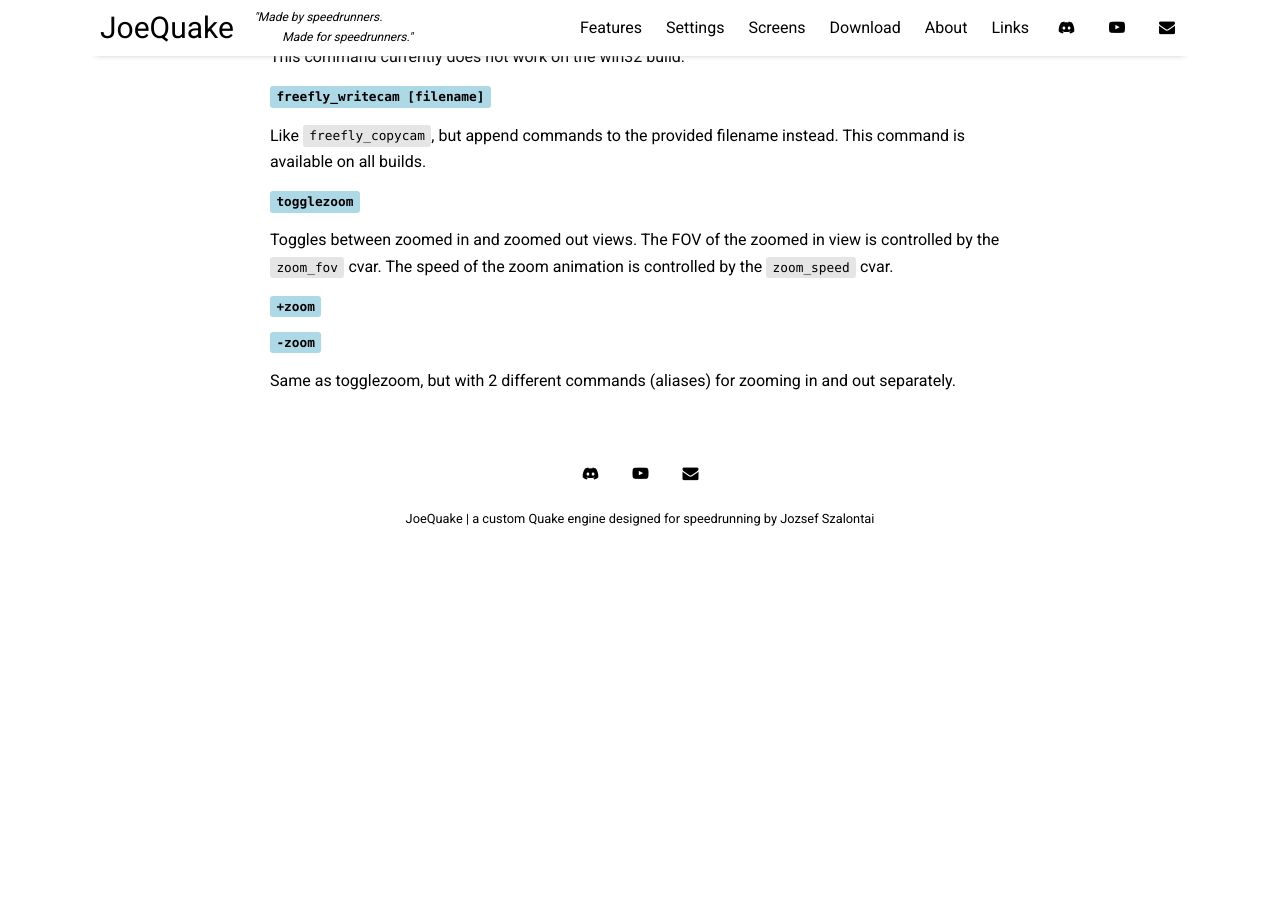
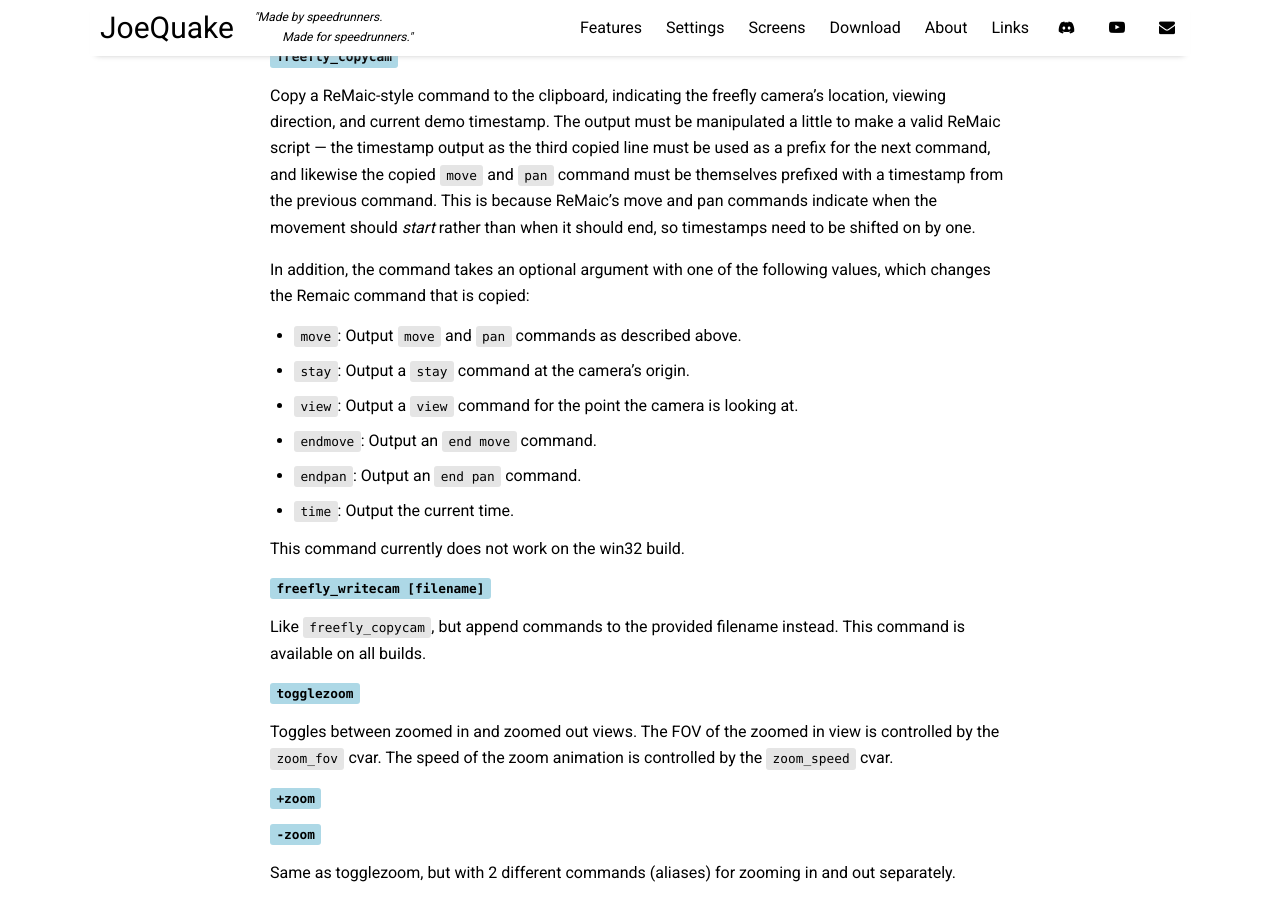
Before and after one commit to j0zzz/JoeQuake, a Jekyll site: the page built from docs/pages/cvars-commands.md, in a window 1280 px wide and 900 px high, scrolled down 24129 px. Built offline with Jekyll 4.4.1, drawn with Linux system fonts in a browser that asks for light colours; nearby versions of some CDN libraries; before the commit the page ends 24686 px from its top, so only the background shows below that; some of the changed text lies outside the part shown.

Commit message:
add docs

```diff
--- a/docs/pages/cvars-commands.md
+++ b/docs/pages/cvars-commands.md
@@ -333,6 +333,15 @@
 ##### `freefly_speed`
 
 Set the speed the camera moves when in freefly mode.  `800` by default.
+
+##### `freefly_drawpos`
+##### `freefly_drawpos_x`
+##### `freefly_drawpos_y`
+##### `freefly_drawpos_dp`
+
+Show the freefly camera's current origin.
+Position can be changed with the `_x` and `_y` coordinates.
+The number of decimal places can be changed with the `_dp` variable.
 
 ##### `cl_bbox`
 
@@ -1146,6 +1155,15 @@
 commands indicate when the movement should *start* rather than when it should
 end, so timestamps need to be shifted on by one.
 
+In addition, the command takes an optional argument with one of the following
+values, which changes the Remaic command that is copied:
+- `move`:  Output `move` and `pan` commands as described above.
+- `stay`:  Output a `stay` command at the camera's origin.
+- `view`:  Output a `view` command for the point the camera is looking at.
+- `endmove`:  Output an `end move` command.
+- `endpan`:  Output an `end pan` command.
+- `time`: Output the current time.
+
 This command currently does not work on the win32 build.
 
 ##### `freefly_writecam [filename]`
```
Also changed, not shown: 1 other file.
